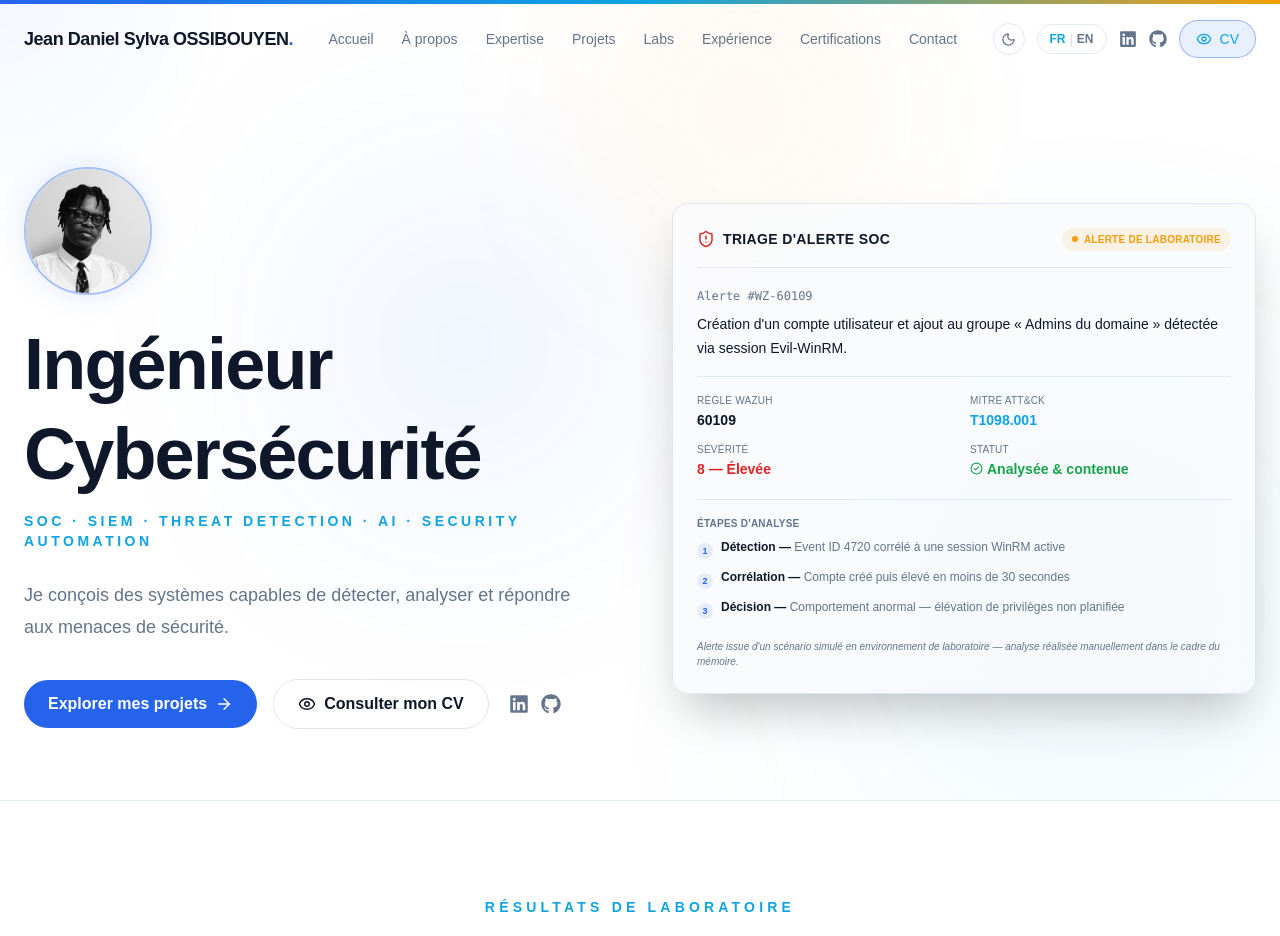
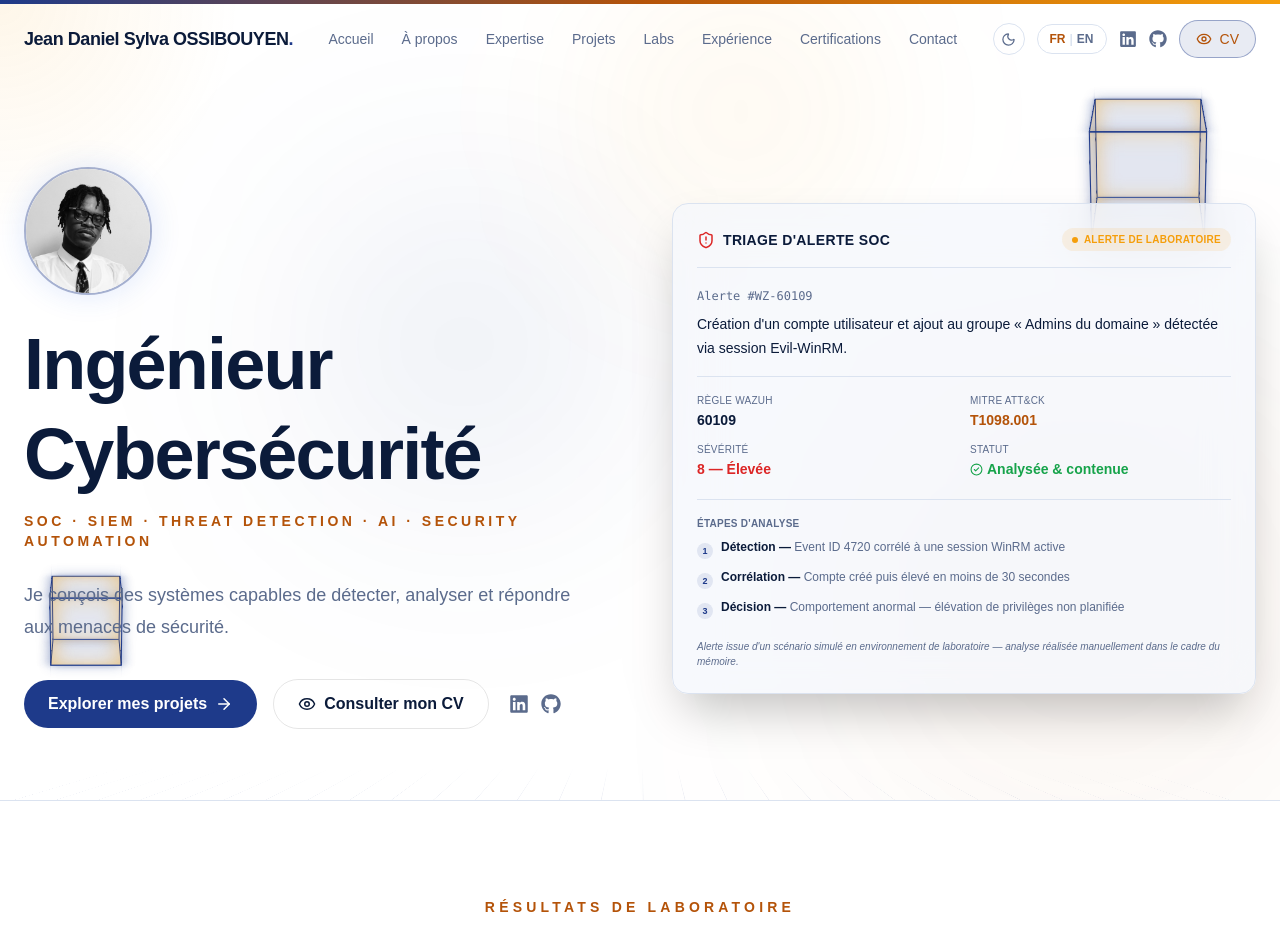
Before and after one commit to sylvajean13-Guardian/Portfolio-Cyber, a Next.js app: page / in a window 1280 px wide. Shown: the top 936 px of the page. Built offline with nearby package versions, Linux system fonts and the light colour scheme.

Commit message:
mise à jour

```diff
--- a/src/app/globals.css
+++ b/src/app/globals.css
@@ -3,33 +3,41 @@
 :root {
   color-scheme: light;
 
+  /* Clair — bleu marine / blanc / ambre */
   --background: #ffffff;
-  --surface: #f8fafc;
-  --primary: #2563eb;
-  --secondary:#0fa3e3;
+  --surface: #f4f7fc;
+  --primary: #1e3a8a;
+  --secondary: #b45309;
   --accent-amber: #f59e0b;
-  --text: #0f172a;
-  --muted: #64748b;
-  --border-color: #e2e8f0;
+  --neon: #f59e0b;
+  --text: #0b1b3a;
+  --muted: #5b6b8c;
+  --border-color: #dbe3f0;
   --success: #16a34a;
   --warning: #f59e0b;
   --critical: #dc2626;
+  --shadow-3d: 0 24px 40px -22px color-mix(in srgb, var(--neon) 65%, transparent),
+    0 0 0 1px color-mix(in srgb, var(--primary) 35%, transparent);
 }
 
 .dark {
   color-scheme: dark;
 
-  --background: #0b1120;
-  --surface: #111827;
-  --primary: #3b82f6;
-  --secondary:#0fa3e3;
-  --accent-amber: #fbbf24;
-  --text: #f1f5f9;
-  --muted: #94a3b8;
-  --border-color: #1f2937;
+  /* Sombre — noir profond / bleu électrique / rouge néon */
+  --background: #04050a;
+  --surface: #0b0e16;
+  --primary: #2f6dff;
+  --secondary: #6ea8ff;
+  --accent-amber: #ffb020;
+  --neon: #ff2a4d;
+  --text: #f1f5ff;
+  --muted: #8b95ab;
+  --border-color: #1a2133;
   --success: #22c55e;
-  --warning: #fbbf24;
-  --critical: #f87171;
+  --warning: #ffb020;
+  --critical: #ff4d6a;
+  --shadow-3d: 0 24px 44px -20px color-mix(in srgb, var(--neon) 70%, transparent),
+    0 0 0 1px color-mix(in srgb, var(--primary) 55%, transparent);
 }
 
 html {
@@ -45,6 +53,94 @@ body {
 }
 
 ::selection {
-  background: rgba(37, 99, 235, 0.15);
+  background: color-mix(in srgb, var(--primary) 25%, transparent);
   color: var(--text);
 }
+
+/* ---------- Cartes 3D ---------- */
+.card-3d {
+  transition: box-shadow 0.3s ease, border-color 0.3s ease;
+  will-change: transform;
+}
+.card-3d:hover {
+  box-shadow: var(--shadow-3d);
+  border-color: color-mix(in srgb, var(--primary) 60%, transparent);
+}
+
+/* ---------- Scène 3D du Hero ---------- */
+.scene-3d {
+  perspective: 1000px;
+  animation: float3d 7s ease-in-out infinite;
+}
+.scene-delay {
+  animation-delay: -3s;
+}
+
+.cube {
+  --size: 110px;
+  --half: calc(var(--size) / 2);
+  position: relative;
+  width: var(--size);
+  height: var(--size);
+  transform-style: preserve-3d;
+  animation: spin3d 18s linear infinite;
+}
+.cube-sm {
+  --size: 70px;
+}
+.cube-reverse {
+  animation-direction: reverse;
+  animation-duration: 24s;
+}
+
+.cube-face {
+  position: absolute;
+  inset: 0;
+  border: 1.5px solid var(--primary);
+  background: color-mix(in srgb, var(--primary) 6%, transparent);
+  box-shadow: inset 0 0 22px color-mix(in srgb, var(--neon) 28%, transparent),
+    0 0 12px color-mix(in srgb, var(--primary) 30%, transparent);
+}
+.cube-front  { transform: translateZ(var(--half)); }
+.cube-back   { transform: rotateY(180deg) translateZ(var(--half)); }
+.cube-right  { transform: rotateY(90deg) translateZ(var(--half)); }
+.cube-left   { transform: rotateY(-90deg) translateZ(var(--half)); }
+.cube-top    { transform: rotateX(90deg) translateZ(var(--half)); }
+.cube-bottom { transform: rotateX(-90deg) translateZ(var(--half)); }
+
+.grid-floor {
+  position: absolute;
+  left: -20%;
+  right: -20%;
+  bottom: -10%;
+  height: 60%;
+  background-image:
+    linear-gradient(to right, color-mix(in srgb, var(--primary) 35%, transparent) 1px, transparent 1px),
+    linear-gradient(to bottom, color-mix(in srgb, var(--primary) 35%, transparent) 1px, transparent 1px);
+  background-size: 60px 60px;
+  transform: perspective(500px) rotateX(62deg);
+  transform-origin: bottom;
+  -webkit-mask-image: linear-gradient(to top, black 10%, transparent 85%);
+  mask-image: linear-gradient(to top, black 10%, transparent 85%);
+  opacity: 0.55;
+  animation: gridMove 6s linear infinite;
+}
+
+@keyframes spin3d {
+  from { transform: rotateX(-20deg) rotateY(0deg); }
+  to   { transform: rotateX(-20deg) rotateY(360deg); }
+}
+@keyframes float3d {
+  0%, 100% { transform: translateY(0); }
+  50%      { transform: translateY(-18px); }
+}
+@keyframes gridMove {
+  from { background-position: 0 0, 0 0; }
+  to   { background-position: 0 60px, 0 0; }
+}
+
+@media (prefers-reduced-motion: reduce) {
+  .cube, .scene-3d, .grid-floor {
+    animation: none;
+  }
+}
--- a/src/components/CursorGlow.jsx
+++ b/src/components/CursorGlow.jsx
@@ -16,7 +16,7 @@ export default function CursorGlow() {
     <div
       className="pointer-events-none fixed inset-0 z-0 hidden lg:block"
       style={{
-        background: `radial-gradient(600px circle at ${pos.x}px ${pos.y}px, rgba(37,99,235,0.05), transparent 40%)`,
+        background: `radial-gradient(600px circle at ${pos.x}px ${pos.y}px, color-mix(in srgb, var(--neon) 9%, transparent), transparent 40%)`,
       }}
     />
   );
--- a/src/components/Expertise.jsx
+++ b/src/components/Expertise.jsx
@@ -1,6 +1,7 @@
 "use client";
 
 import { motion } from "framer-motion";
+import TiltCard from "@/components/TiltCard";
 import {
   ShieldCheck,
   Radar,
@@ -62,20 +63,17 @@ export default function Expertise() {
           {t.areas.map((area, index) => {
           const Icon = area.icon;
           return (
-              <motion.div
+            <TiltCard
               key={area.title}
-                initial={{ opacity: 0, y: 20 }}
-                whileInView={{ opacity: 1, y: 0 }}
-                viewport={{ once: true }}
-                transition={{ delay: index * 0.08 }}
-                className="group rounded-2xl border border-[var(--border-color)] bg-[var(--background)]/60 p-7 transition duration-300 hover:-translate-y-2 hover:border-[var(--primary)]/40"
+              delay={index * 0.08}
+              className="card-3d group rounded-2xl border border-[var(--border-color)] bg-[var(--background)] p-7"
             >
               <div className="mb-6 flex h-12 w-12 items-center justify-center rounded-xl bg-[var(--primary)]/10 text-[var(--secondary)] transition group-hover:bg-[var(--primary)] group-hover:text-white">
                 <Icon size={24} />
               </div>
               <h3 className="text-lg font-semibold text-[var(--text)]">{area.title}</h3>
               <p className="mt-3 text-sm leading-6 text-[var(--muted)]">{area.description}</p>
-              </motion.div>
+            </TiltCard>
           );
         })}
         </div>
--- a/src/components/Hero.jsx
+++ b/src/components/Hero.jsx
@@ -5,6 +5,8 @@ import { FaGithub, FaLinkedin } from "react-icons/fa";
 import { socials } from "@/data/portfolio";
 import { useLanguage } from "@/context/LanguageContext";
 import Image from "next/image";
+import TiltCard from "@/components/TiltCard";
+import Hero3D from "@/components/Hero3D";
 import { ArrowRight, Eye, ShieldAlert, CheckCircle2 } from "lucide-react";
 
 const content = {
@@ -76,7 +78,7 @@ export default function Hero() {
       <div className="absolute left-1/4 top-1/4 h-72 w-72 rounded-full bg-[var(--primary)]/10 blur-[120px]" />
       <div className="absolute bottom-0 right-0 h-96 w-96 rounded-full bg-[var(--secondary)]/10 blur-[140px]" />
       <div className="absolute right-1/3 top-0 h-56 w-56 rounded-full bg-[var(--accent-amber)]/10 blur-[100px]" />
-
+      <Hero3D />
       <div className="relative mx-auto grid max-w-7xl items-center gap-16 lg:grid-cols-2">
         {/* LEFT */}
         <motion.div
@@ -153,13 +155,8 @@ export default function Hero() {
         </motion.div>
 
         {/* RIGHT — Alert Triage Panel */}
-        <motion.div
-          initial={{ opacity: 0, scale: 0.95 }}
-          animate={{ opacity: 1, scale: 1 }}
-          transition={{ duration: 0.8, delay: 0.2 }}
-          className="hidden lg:block"
-        >
-          <div className="rounded-2xl border border-[var(--border-color)] bg-[var(--surface)]/70 p-6 shadow-2xl backdrop-blur-xl">
+        <TiltCard delay={0.2} max={6} className="hidden lg:block">
+          <div className="card-3d rounded-2xl border border-[var(--border-color)] bg-[var(--surface)]/70 p-6 shadow-2xl backdrop-blur-xl">
             <div className="mb-5 flex items-center justify-between border-b border-[var(--border-color)] pb-4">
               <div className="flex items-center gap-2 text-[var(--text)]">
                 <ShieldAlert size={18} className="text-[var(--critical)]" />
@@ -238,7 +235,7 @@ export default function Hero() {
 
             <p className="mt-5 text-[10px] italic text-[var(--muted)]">{t.disclaimer}</p>
           </div>
-        </motion.div>
+        </TiltCard>
       </div>
     </section>
   );
--- /dev/null
+++ b/src/components/Hero3D.jsx
@@ -0,0 +1,32 @@
+export default function Hero3D() {
+  return (
+    <div
+      aria-hidden="true"
+      className="pointer-events-none absolute inset-0 hidden overflow-hidden lg:block"
+    >
+      <div className="grid-floor" />
+
+      <div className="scene-3d absolute right-[6%] top-[14%]">
+        <div className="cube">
+          <span className="cube-face cube-front" />
+          <span className="cube-face cube-back" />
+          <span className="cube-face cube-right" />
+          <span className="cube-face cube-left" />
+          <span className="cube-face cube-top" />
+          <span className="cube-face cube-bottom" />
+        </div>
+      </div>
+
+      <div className="scene-3d scene-delay absolute bottom-[16%] left-[4%]">
+        <div className="cube cube-sm cube-reverse">
+          <span className="cube-face cube-front" />
+          <span className="cube-face cube-back" />
+          <span className="cube-face cube-right" />
+          <span className="cube-face cube-left" />
+          <span className="cube-face cube-top" />
+          <span className="cube-face cube-bottom" />
+        </div>
+      </div>
+    </div>
+  );
+}
--- a/src/components/ImpactMetrics.jsx
+++ b/src/components/ImpactMetrics.jsx
@@ -2,6 +2,7 @@
 
 import { motion } from "framer-motion";
 import { useLanguage } from "@/context/LanguageContext";
+import TiltCard from "@/components/TiltCard";
 
 const content = {
   fr: {
@@ -49,20 +50,17 @@ export default function ImpactMetrics() {
 
         <div className="grid grid-cols-2 gap-5 sm:grid-cols-3 lg:grid-cols-5">
           {t.metrics.map((m, i) => (
-            <motion.div
+          <TiltCard
             key={m.label}
-              initial={{ opacity: 0, y: 20 }}
-              whileInView={{ opacity: 1, y: 0 }}
-              viewport={{ once: true }}
-              transition={{ delay: i * 0.08 }}
-              className="rounded-2xl border border-[var(--border-color)] bg-[var(--surface)]/50 p-5 text-center"
+            delay={i * 0.08}
+            className="card-3d rounded-2xl border border-[var(--border-color)] bg-[var(--surface)] p-5 text-center"
           >
             <p className="text-3xl font-bold text-[var(--secondary)] sm:text-4xl">{m.value}</p>
             <p className="mt-2 text-xs font-semibold uppercase tracking-wide text-[var(--text)]">
               {m.label}
             </p>
             <p className="mt-2 text-xs leading-5 text-[var(--muted)]">{m.description}</p>
-            </motion.div>
+          </TiltCard>
         ))}
         </div>
 
--- /dev/null
+++ b/src/components/TiltCard.jsx
@@ -0,0 +1,58 @@
+"use client";
+
+import { useRef } from "react";
+import {
+  motion,
+  useMotionValue,
+  useSpring,
+  useTransform,
+  useReducedMotion,
+} from "framer-motion";
+
+export default function TiltCard({ children, className = "", delay = 0, max = 8 }) {
+  const ref = useRef(null);
+  const reduce = useReducedMotion();
+  const mx = useMotionValue(0);
+  const my = useMotionValue(0);
+
+  const rotateX = useSpring(useTransform(my, [-0.5, 0.5], [max, -max]), {
+    stiffness: 200,
+    damping: 20,
+  });
+  const rotateY = useSpring(useTransform(mx, [-0.5, 0.5], [-max, max]), {
+    stiffness: 200,
+    damping: 20,
+  });
+
+  const onMove = (e) => {
+    if (reduce || e.pointerType === "touch" || !ref.current) return;
+    const rect = ref.current.getBoundingClientRect();
+    mx.set((e.clientX - rect.left) / rect.width - 0.5);
+    my.set((e.clientY - rect.top) / rect.height - 0.5);
+  };
+
+  const onLeave = () => {
+    mx.set(0);
+    my.set(0);
+  };
+
+  return (
+    <motion.div
+      ref={ref}
+      initial={{ opacity: 0, y: 24 }}
+      whileInView={{ opacity: 1, y: 0 }}
+      viewport={{ once: true }}
+      transition={{ delay }}
+      onPointerMove={onMove}
+      onPointerLeave={onLeave}
+      style={{
+        rotateX: reduce ? 0 : rotateX,
+        rotateY: reduce ? 0 : rotateY,
+        transformPerspective: 900,
+      }}
+      className={className}
+    >
+      {children}
+    </motion.div>
+  );
+}
```
Also changed, not shown: src/components/Projects.jsx (+5 -7 lines). Lines whose indentation alone changed are shown as unchanged.
